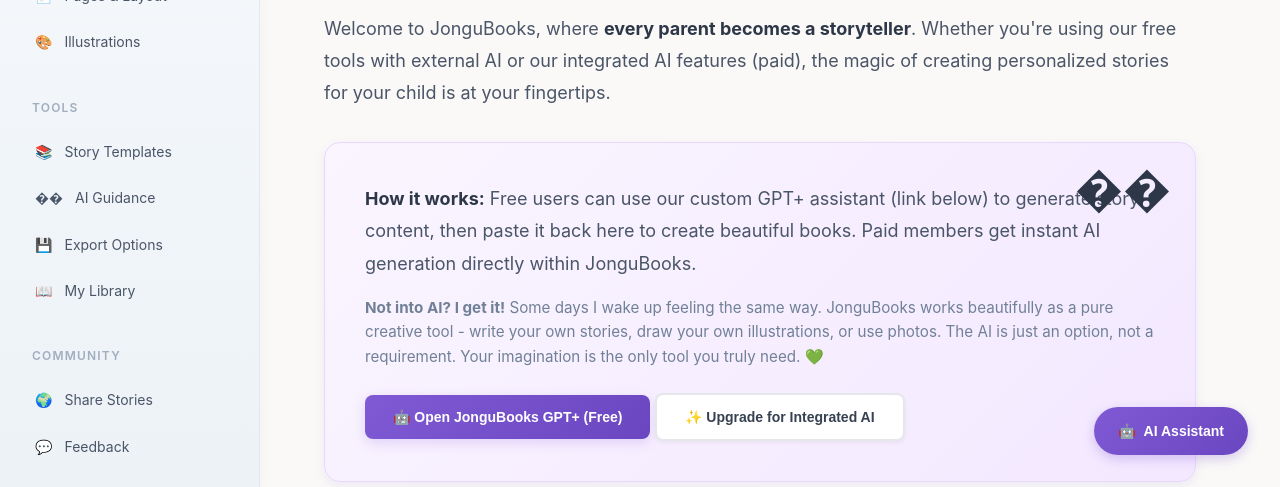
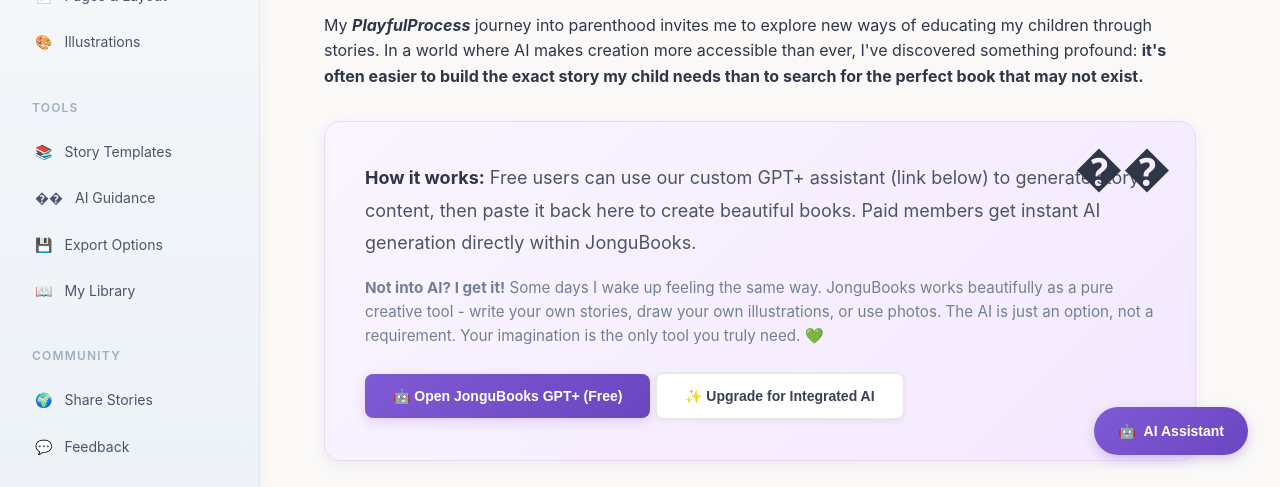
Before and after one commit to PlayfulProcess/jongu_books3, a plain HTML site: page frontend/index.html in a window 1280 px wide. Shown: the part 313-800 px from the top of the page. Drawn offline with Linux system fonts and the light colour scheme.

Commit message:
Update index.html

```diff
--- a/frontend/index.html
+++ b/frontend/index.html
@@ -992,8 +992,8 @@
         <!-- Enhanced Header -->
         <header class="header">
             <h1>Create Your Own Children's Story</h1>
-            <p class="intro-text">
-                Welcome to JonguBooks, where <strong>every parent becomes a storyteller</strong>. Whether you're using our free tools with external AI or our integrated AI features (paid), the magic of creating personalized stories for your child is at your fingertips.
+            <p class="text-lg text-gray-600 leading-relaxed">
+                My <em><strong>PlayfulProcess</strong></em> journey into parenthood invites me to explore new ways of educating my children through stories. In a world where AI makes creation more accessible than ever, I've discovered something profound: <strong>it's often easier to build the exact story my child needs than to search for the perfect book that may not exist.</strong>
             </p>
 
             <div class="gift-callout">
```
